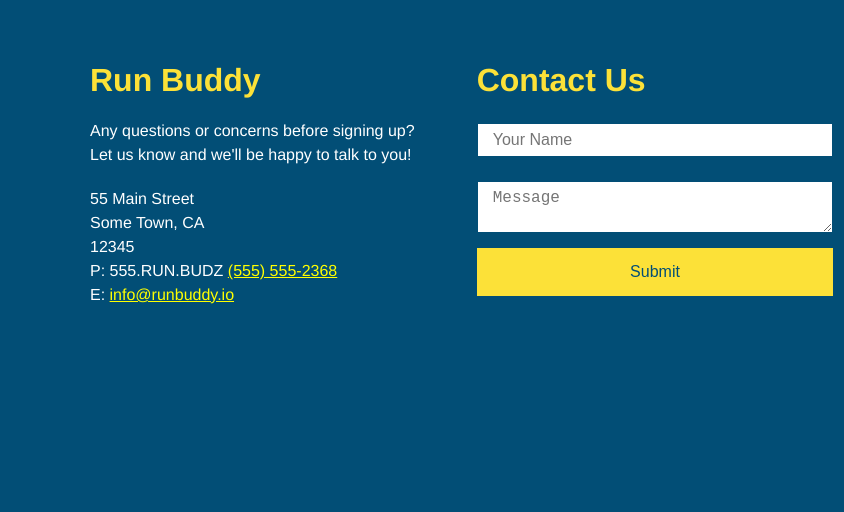
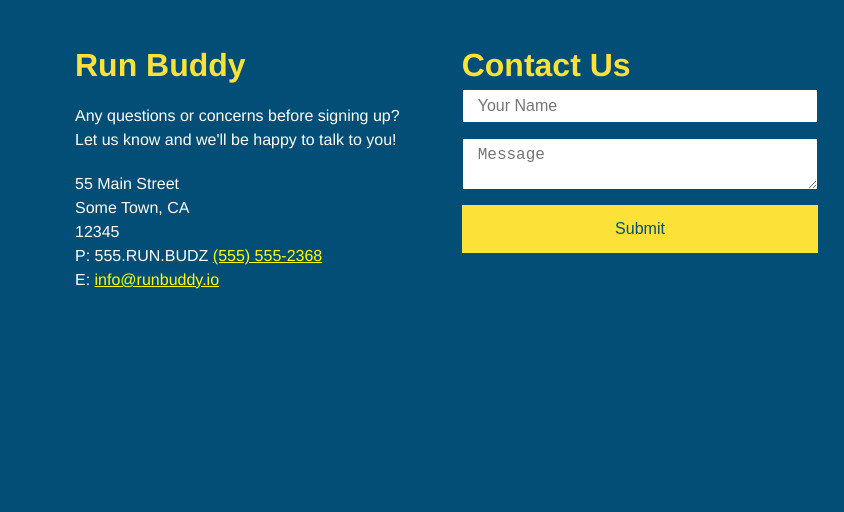
Before and after one commit to Javamang21/run-buddy, a plain HTML site: page index.html in a window 1280 px wide. Shown: the part 3408-3920 px from the top of the page, 0-844 px from the left. Drawn offline with Linux system fonts and the light colour scheme.

Commit message:
Hotfix for the styling sheet. removed some uneeded styling

```diff
--- a/assets/css/style.css
+++ b/assets/css/style.css
@@ -273,16 +273,16 @@ margin-bottom: 15px;
       color:#fce138;
   }
 
-  .contact-info > * {
-    flex: 1;
-    margin: 15px;
-}
-
   .contact-info {
       display: flex;
       justify-content: space-between;
       flex-wrap: wrap;
   }
+
+  .contact-info > * {
+    flex: 1;
+    margin: 15px;
+}
 
   .contact-info a {
       color:yellow;
@@ -290,15 +290,9 @@ margin-bottom: 15px;
 
   .contact-info iframe {
       height: 400px;
-      width: 400px;
   }
 
   .contact-info div {
-     width: 410px;
-     display: inline-block;
-     vertical-align: top;
-     text-align: left;
-     margin: 30px 0 0 30px;
      color: white;
   }
 
@@ -312,7 +306,6 @@ margin-bottom: 15px;
       font-size: 16px;
       line-height: 1.5;
       font-style: normal;
-      width: 100%;
   }
 
   .contact-form input, .contact-form textarea {
@@ -323,7 +316,7 @@ margin-bottom: 15px;
       color: #024e76;
       width: 100%;
       margin-bottom: 15px;
-      margin-top: 24px;
+      margin-top: 5px;
   }
 
   .contact-form button {
```
